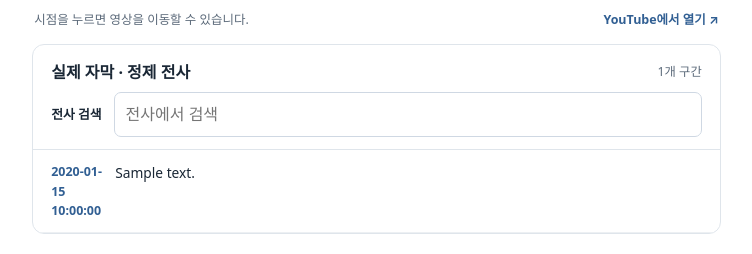
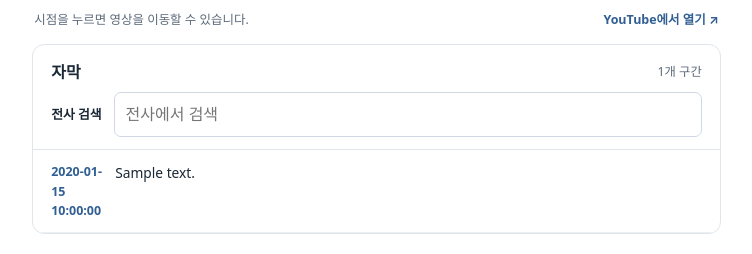
Before and after one commit to jslee-gses/lecture-notes-community, a FastAPI app: template server/app/templates/lecture.html in a window 1280 px wide. Shown: the part 595-849 px from the top of the page, without its empty margins (19-771 px from the left). Run offline with FastAPI, Linux system fonts and the light colour scheme; the template is opened without the code that fills it: most values are stand-ins (such as "Sample title", 1, 10 or a date in 2020).

Commit message:
fix: label transcript section as captions

```diff
--- a/server/app/templates/lecture.html
+++ b/server/app/templates/lecture.html
@@ -22,7 +22,7 @@
         <div class="video-footer"><p id="player-message">시점을 누르면 영상을 이동할 수 있습니다.</p><a data-testid="youtube-fallback" id="youtube-fallback" href="https://www.youtube.com/watch?v={{ document.lecture.video_id }}&amp;t=0s" target="_blank" rel="noopener noreferrer">YouTube에서 열기 ↗</a></div>
       </section>
       <section class="transcript-section" aria-labelledby="transcript-title">
-        <div class="section-heading"><h2 id="transcript-title">실제 자막 · 정제 전사</h2><span id="search-count" data-testid="search-count">{{ document.segments|length }}개 구간</span></div>
+        <div class="section-heading"><h2 id="transcript-title">자막</h2><span id="search-count" data-testid="search-count">{{ document.segments|length }}개 구간</span></div>
         <div class="search-bar"><label for="transcript-search">전사 검색</label><input id="transcript-search" data-testid="transcript-search" type="search" placeholder="전사에서 검색" autocomplete="off"></div>
         <div class="transcript-list" tabindex="0" aria-label="시간순 전사">
           {% for segment in document.segments %}
```
